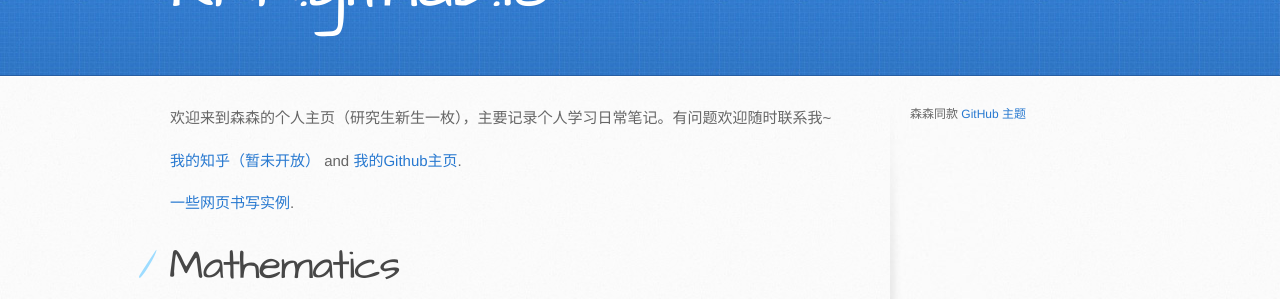
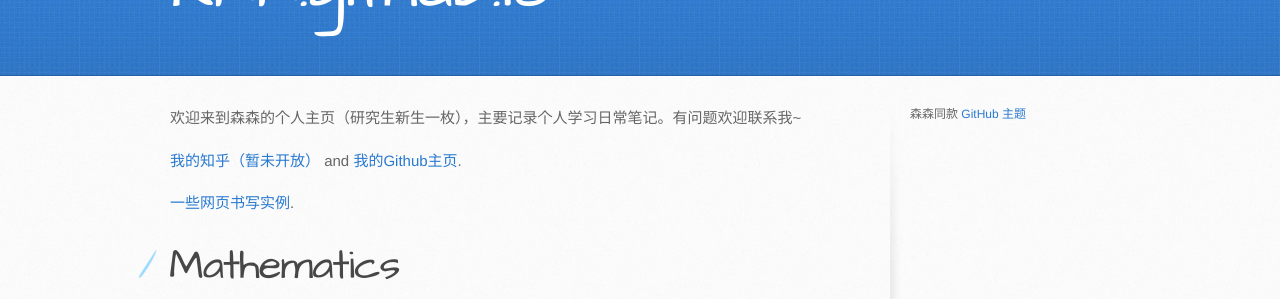
Before and after one commit to Katherine-Kkk/Katherine-Kkk.github.io, a Jekyll site: the page built from index.md, in a window 1280 px wide. Shown: the part 163-462 px from the top of the page. Built offline with Jekyll 4.4.1, drawn with Linux system fonts in a browser that asks for light colours; the repository's description, which GitHub fills in, is left out.

Commit message:
Update index.md

```diff
--- a/index.md
+++ b/index.md
@@ -2,11 +2,11 @@
 layout: default
 ---
 
-欢迎来到森森的个人主页（研究生新生一枚），主要记录个人学习日常笔记。有问题欢迎随时联系我~
+欢迎来到森森的个人主页（研究生新生一枚），主要记录个人学习日常笔记。有问题欢迎联系我~
 
 [我的知乎（暂未开放）]() and [我的Github主页](https://github.com/Katherine-Kkk).
 
-[一些网页书写实例](./example.html).
+[一些网页书写实例](./Notes/other/example.html).
 
 # Mathematics
 
@@ -26,7 +26,7 @@
 
 ## New here！
 
-[上传自己的第一份github代码](./howtousegithub.html).
+[上传自己的第一份github代码](./Notes/other/howtousegithub.html).
 
 # Language Learning
 
```
